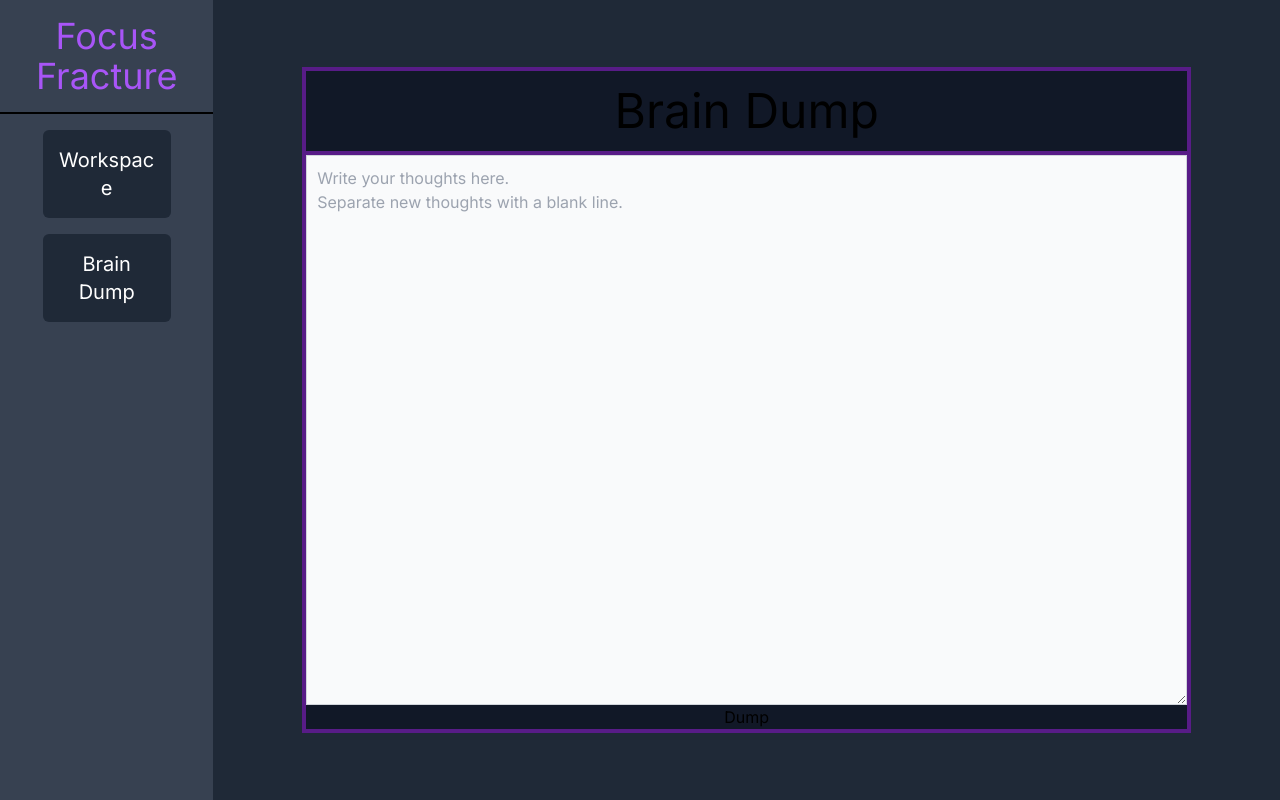
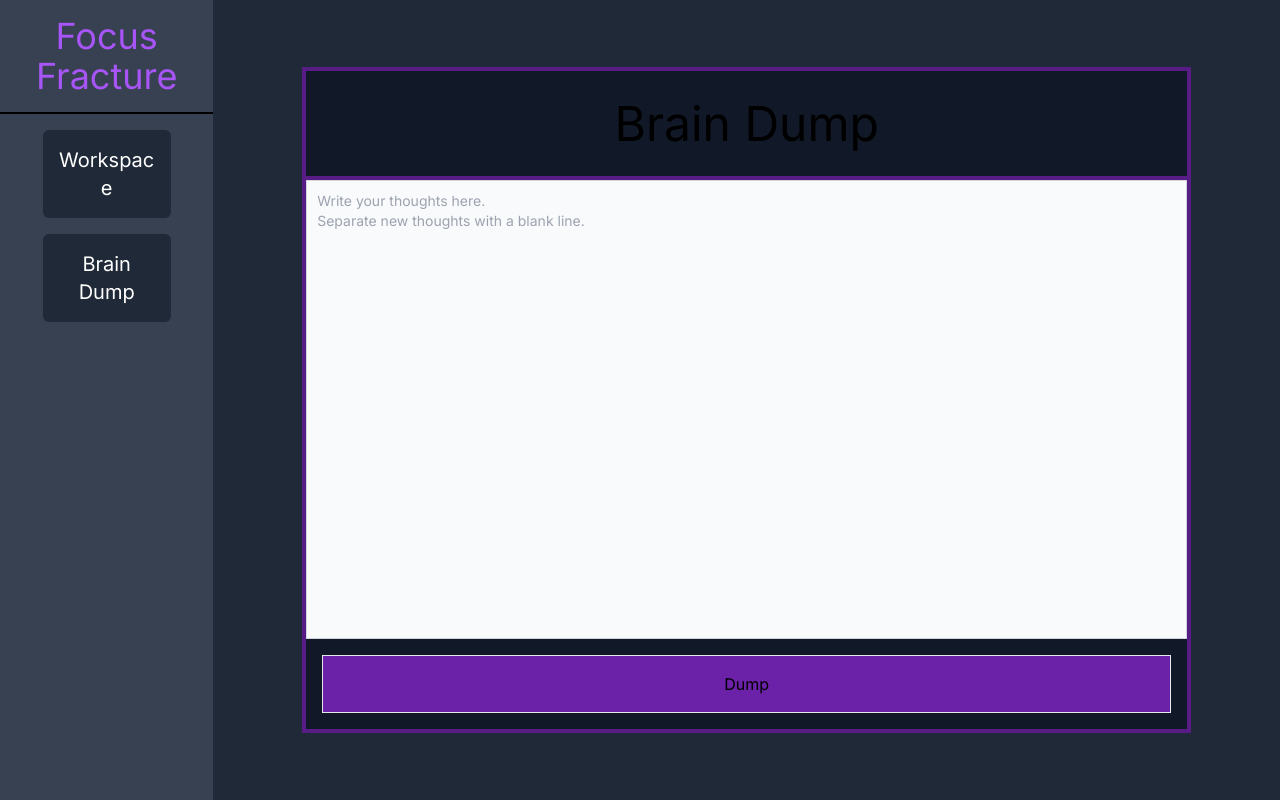
Before and after one commit to levyjonathan31/focus-fracture, a Next.js app: page /braindump in a window 1280 px wide. Built offline with nearby package versions, Linux system fonts and the light colour scheme.

Commit message:
working prototype braindump page

```diff
--- a/app/braindump/dump.tsx
+++ b/app/braindump/dump.tsx
@@ -14,17 +14,18 @@ const Content: FC = () => {
         <h1 className="flex h-1/6 items-center justify-center border-b-4 border-purple-900 py-4 text-5xl">
           Brain Dump
         </h1>
-        <form className="text-center">
+        <form className="flex flex-grow flex-col text-center">
           <textarea
             id="message"
-            rows={22}
-            className="text-md block w-full border border-gray-300 bg-gray-50 p-2.5 text-gray-900 focus:border-blue-500 focus:ring-blue-500 dark:border-gray-600 dark:bg-gray-700 dark:text-white dark:placeholder-gray-400 dark:focus:border-blue-500 dark:focus:ring-blue-500"
+            className="block h-full w-full resize-none border border-gray-300 bg-gray-50 p-2.5 text-gray-900 focus:border-blue-500 focus:ring-blue-500 dark:border-gray-600 dark:bg-gray-700 dark:text-white dark:placeholder-gray-400 dark:focus:border-blue-500 dark:focus:ring-blue-500 sm:text-lg lg:text-sm"
             placeholder={`Write your thoughts here.
 Separate new thoughts with a blank line.`}
             value={dump}
             onChange={(e) => setDump(e.target.value)}
           ></textarea>
-          <button onClick={onSubmit}>Dump</button>
+          <button className="m-4 border bg-purple-800 p-4" onClick={onSubmit}>
+            Dump
+          </button>
         </form>
       </div>
     </div>
```
